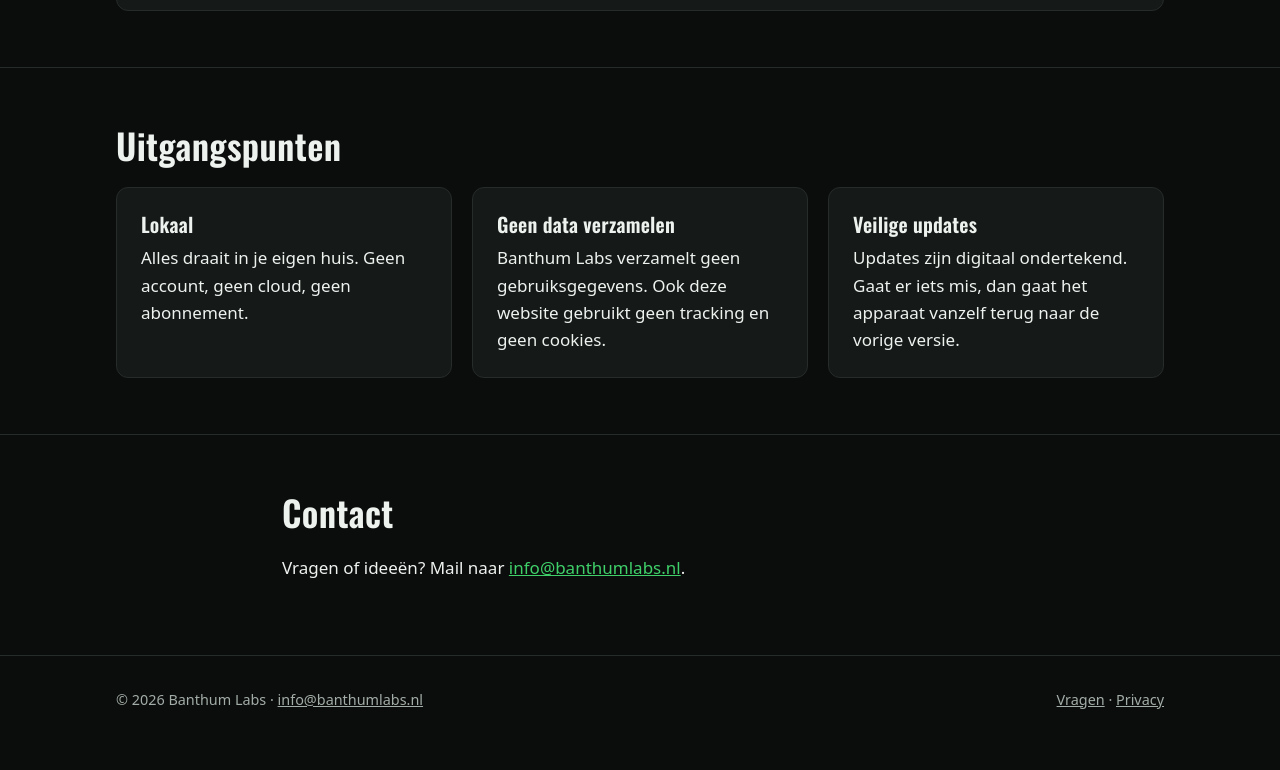
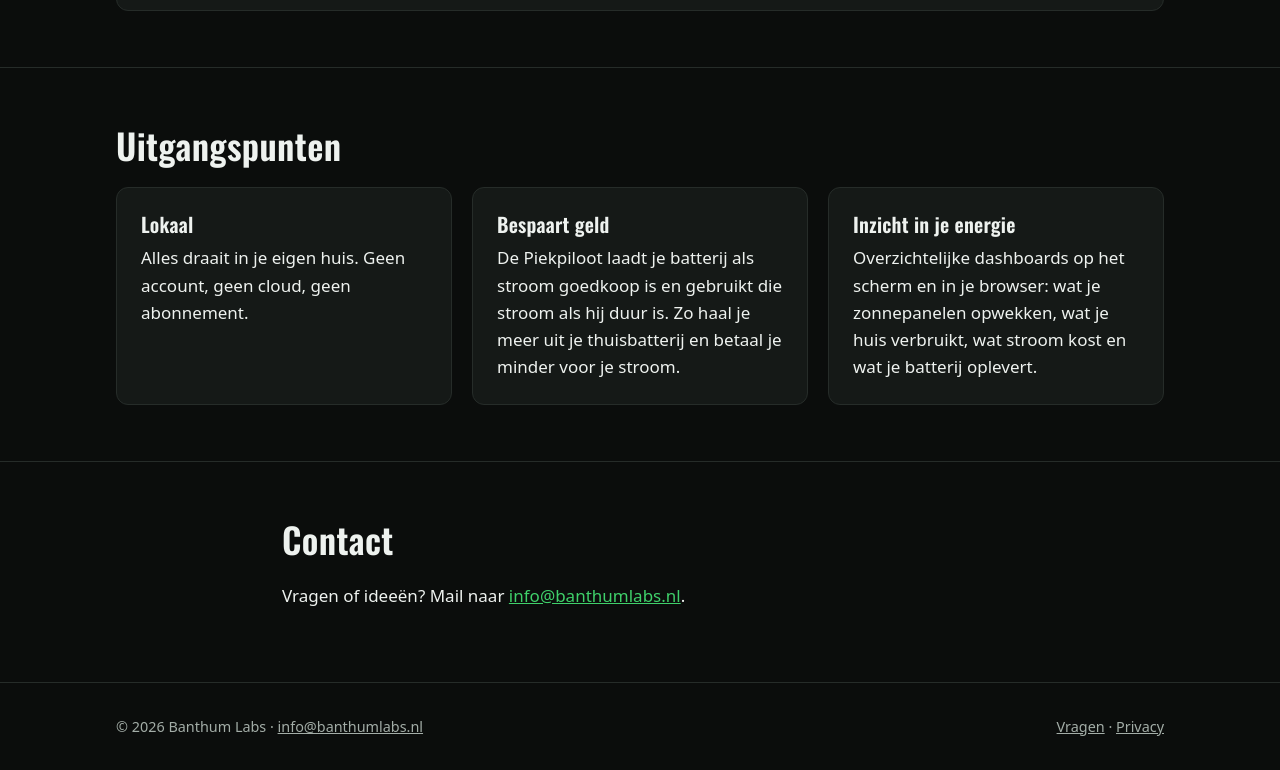
Before and after one commit to Banthum/BanthumLabs.nl, a plain HTML site: page index.html in a window 1280 px wide. Shown: the part 2316-3086 px from the top of the page. Before the commit the page ends 3059 px from the top, so only its background shows below. Drawn offline with Linux system fonts and the light colour scheme.

Commit message:
Uitgangspunten: lokaal, bespaart geld, inzicht; productafbeelding bijgewerkt
Co-Authored-By: Claude Opus 5.5 <noreply@anthropic.com>

```diff
--- a/index.html
+++ b/index.html
@@ -63,7 +63,7 @@
 
   <section class="sectie">
     <div class="binnen uitgelicht">
-      <img src="img/piekpiloot_overzicht.webp" width="1000" height="1000" loading="lazy" alt="De Piekpiloot: laadt als stroom goedkoop is, bespaart op je stroomrekening, houdt rekening met je zonnepanelen, alles blijft in je eigen huis, werkt via je eigen wifi en updates gaan vanzelf">
+      <img src="img/piekpiloot_overzicht.webp" width="1000" height="1000" loading="lazy" alt="De Piekpiloot: laadt als stroom goedkoop is, bespaart op je stroomrekening, houdt rekening met je zonnepanelen, alles blijft in je eigen huis, werkt via je eigen wifi en geeft inzicht in je energie">
       <div>
         <h2>Wat is de Piekpiloot?</h2>
         <p class="groot">Een klein kastje met een aanraakscherm dat je thuisbatterij slim laat laden en ontladen. Het kijkt naar de stroomprijzen, de zon en je eigen verbruik, en zorgt dat je batterij laadt als stroom goedkoop is.</p>
@@ -131,12 +131,12 @@
           <p>Alles draait in je eigen huis. Geen account, geen cloud, geen abonnement.</p>
         </div>
         <div class="kaart">
-          <h3>Geen data verzamelen</h3>
-          <p>Banthum Labs verzamelt geen gebruiksgegevens. Ook deze website gebruikt geen tracking en geen cookies.</p>
+          <h3>Bespaart geld</h3>
+          <p>De Piekpiloot laadt je batterij als stroom goedkoop is en gebruikt die stroom als hij duur is. Zo haal je meer uit je thuisbatterij en betaal je minder voor je stroom.</p>
         </div>
         <div class="kaart">
-          <h3>Veilige updates</h3>
-          <p>Updates zijn digitaal ondertekend. Gaat er iets mis, dan gaat het apparaat vanzelf terug naar de vorige versie.</p>
+          <h3>Inzicht in je energie</h3>
+          <p>Overzichtelijke dashboards op het scherm en in je browser: wat je zonnepanelen opwekken, wat je huis verbruikt, wat stroom kost en wat je batterij oplevert.</p>
         </div>
       </div>
     </div>
```
Also changed, not shown: piekpiloot.html (+1 -1 lines), img/piekpiloot_overzicht.webp.
